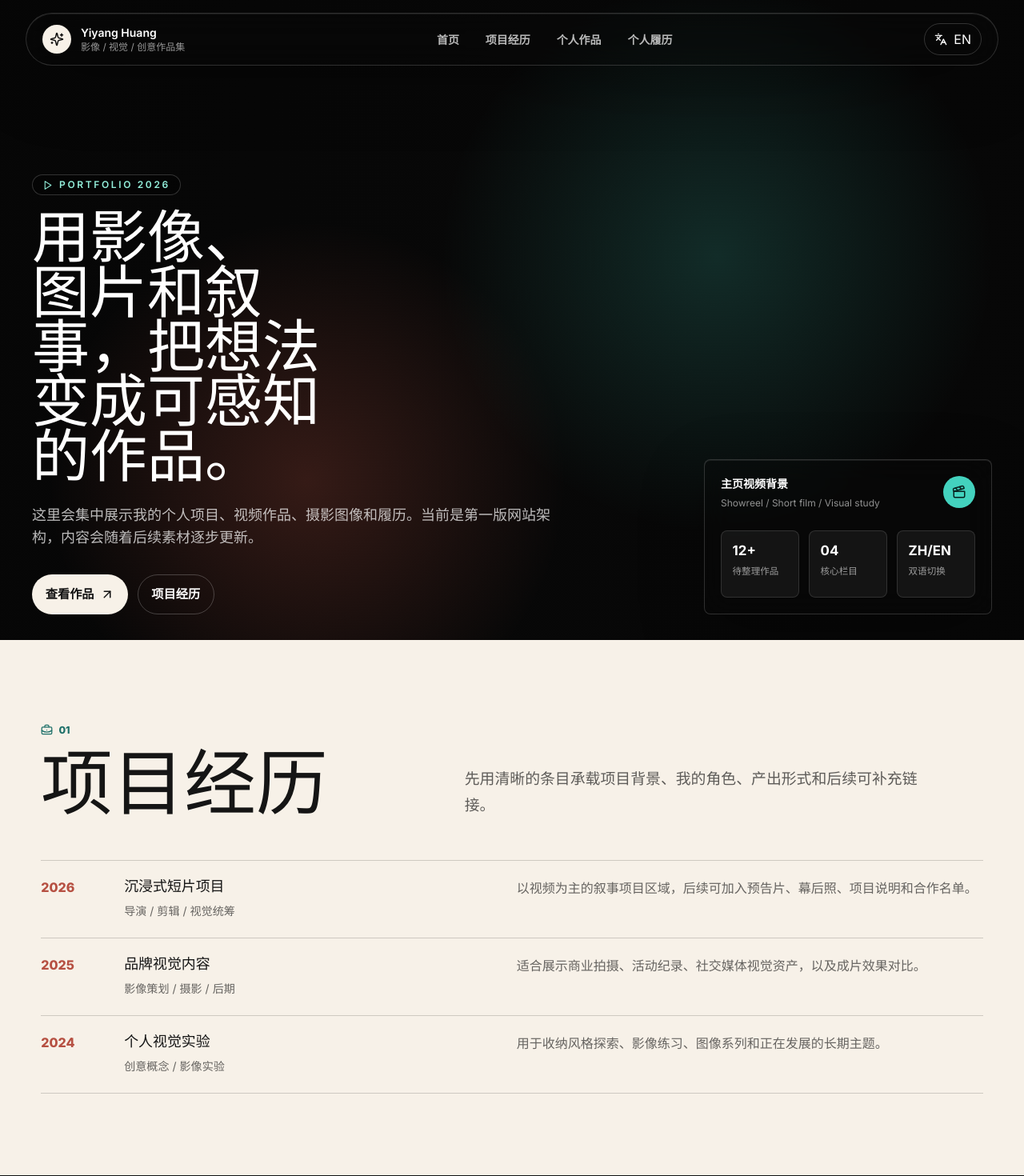
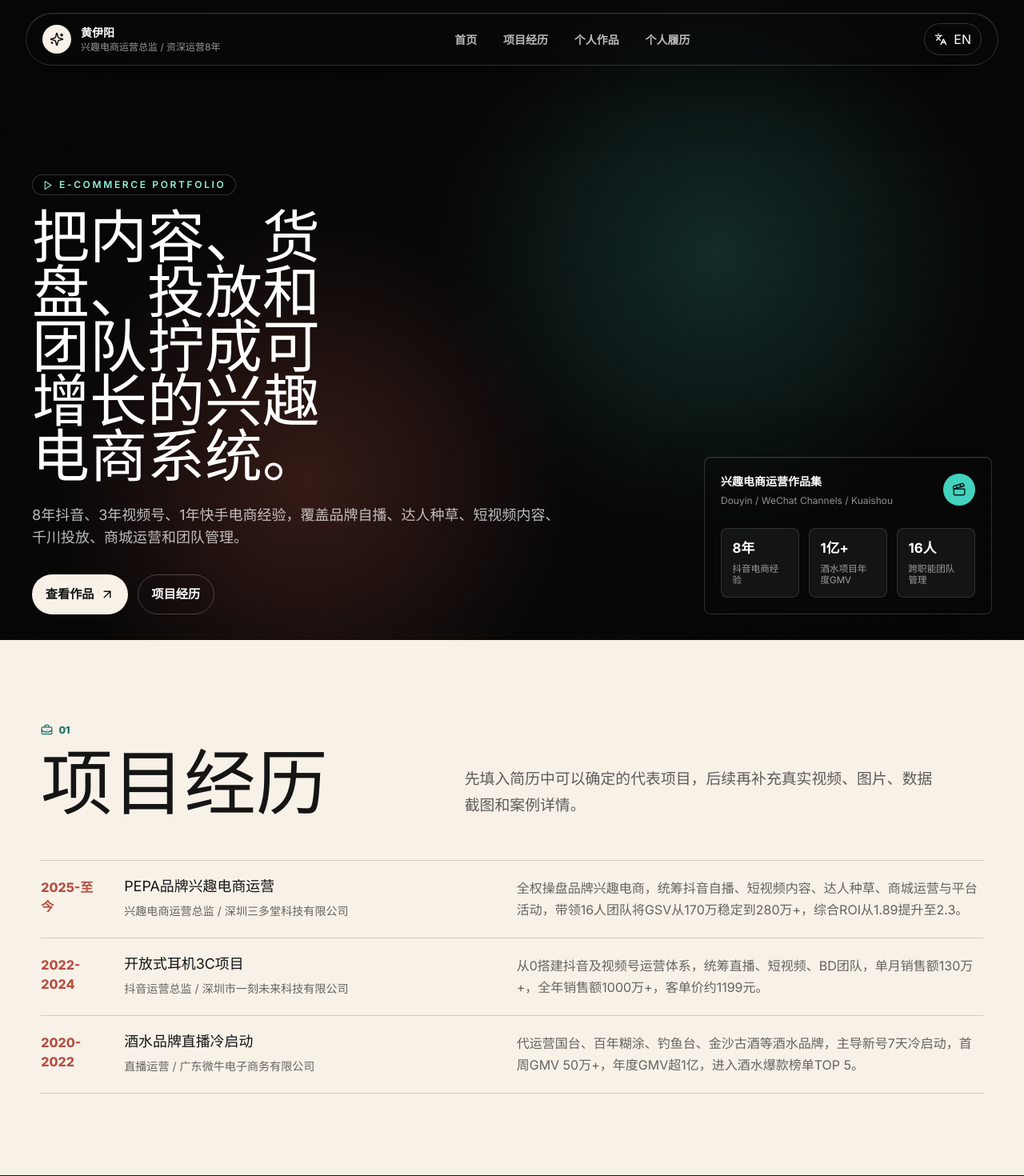
Before and after one commit to 844387279-code/EayonWong, a Next.js app: page / in a window 1280 px wide. Shown: the top 1470 px of the page at 80% size. Built offline with nearby package versions, Linux system fonts and the light colour scheme.

Commit message:
Fill portfolio content from resume

```diff
--- a/app/layout.tsx
+++ b/app/layout.tsx
@@ -2,27 +2,27 @@ import type { Metadata } from "next";
 import "./globals.css";
 
 export const metadata: Metadata = {
-  title: "Yiyang Huang Portfolio",
+  title: "黄伊阳 - 兴趣电商运营作品集",
   description:
-    "A bilingual personal portfolio for video, image, project experience, and resume highlights.",
+    "黄伊阳的兴趣电商运营作品集，展示抖音、视频号、快手电商经验、项目经历、个人作品与履历。",
   openGraph: {
-    title: "Yiyang Huang Portfolio",
+    title: "黄伊阳 - 兴趣电商运营作品集",
     description:
-      "A bilingual personal portfolio for video, image, project experience, and resume highlights.",
+      "展示黄伊阳在品牌自播、达人种草、短视频内容、投放、商城运营和团队管理方面的代表经历。",
     images: [
       {
         url: "/og.png",
         width: 1200,
         height: 630,
-        alt: "Yiyang Huang portfolio preview",
+        alt: "黄伊阳兴趣电商运营作品集预览",
       },
     ],
   },
   twitter: {
     card: "summary_large_image",
-    title: "Yiyang Huang Portfolio",
+    title: "黄伊阳 - 兴趣电商运营作品集",
     description:
-      "A bilingual personal portfolio for video, image, project experience, and resume highlights.",
+      "展示黄伊阳在品牌自播、达人种草、短视频内容、投放、商城运营和团队管理方面的代表经历。",
     images: ["/og.png"],
   },
   icons: {
--- a/app/page.tsx
+++ b/app/page.tsx
@@ -21,8 +21,8 @@ type Locale = "zh" | "en";
 
 const copy = {
   zh: {
-    brand: "Yiyang Huang",
-    role: "影像 / 视觉 / 创意作品集",
+    brand: "黄伊阳",
+    role: "兴趣电商运营总监 / 资深运营8年",
     nav: [
       { label: "首页", href: "#home" },
       { label: "项目经历", href: "#projects" },
@@ -30,66 +30,66 @@ const copy = {
       { label: "个人履历", href: "#resume" },
     ],
     langLabel: "EN",
-    heroKicker: "Portfolio 2026",
-    heroTitle: "用影像、图片和叙事，把想法变成可感知的作品。",
+    heroKicker: "E-commerce Portfolio",
+    heroTitle: "把内容、货盘、投放和团队拧成可增长的兴趣电商系统。",
     heroBody:
-      "这里会集中展示我的个人项目、视频作品、摄影图像和履历。当前是第一版网站架构，内容会随着后续素材逐步更新。",
+      "8年抖音、3年视频号、1年快手电商经验，覆盖品牌自播、达人种草、短视频内容、千川投放、商城运营和团队管理。",
     heroCta: "查看作品",
     heroSecondary: "项目经历",
-    reelLabel: "主页视频背景",
-    reelMeta: "Showreel / Short film / Visual study",
+    reelLabel: "兴趣电商运营作品集",
+    reelMeta: "Douyin / WeChat Channels / Kuaishou",
     stats: [
-      ["12+", "待整理作品"],
-      ["04", "核心栏目"],
-      ["ZH/EN", "双语切换"],
+      ["8年", "抖音电商经验"],
+      ["1亿+", "酒水项目年度GMV"],
+      ["16人", "跨职能团队管理"],
     ],
     projectsTitle: "项目经历",
-    projectsIntro: "先用清晰的条目承载项目背景、我的角色、产出形式和后续可补充链接。",
+    projectsIntro: "先填入简历中可以确定的代表项目，后续再补充真实视频、图片、数据截图和案例详情。",
     projects: [
       {
-        year: "2026",
-        title: "沉浸式短片项目",
-        role: "导演 / 剪辑 / 视觉统筹",
-        body: "以视频为主的叙事项目区域，后续可加入预告片、幕后照、项目说明和合作名单。",
+        year: "2025-至今",
+        title: "PEPA品牌兴趣电商运营",
+        role: "兴趣电商运营总监 / 深圳三多堂科技有限公司",
+        body: "全权操盘品牌兴趣电商，统筹抖音自播、短视频内容、达人种草、商城运营与平台活动，带领16人团队将GSV从170万稳定到280万+，综合ROI从1.89提升至2.3。",
       },
       {
-        year: "2025",
-        title: "品牌视觉内容",
-        role: "影像策划 / 摄影 / 后期",
-        body: "适合展示商业拍摄、活动纪录、社交媒体视觉资产，以及成片效果对比。",
+        year: "2022-2024",
+        title: "开放式耳机3C项目",
+        role: "抖音运营总监 / 深圳市一刻未来科技有限公司",
+        body: "从0搭建抖音及视频号运营体系，统筹直播、短视频、BD团队，单月销售额130万+，全年销售额1000万+，客单价约1199元。",
       },
       {
-        year: "2024",
-        title: "个人视觉实验",
-        role: "创意概念 / 影像实验",
-        body: "用于收纳风格探索、影像练习、图像系列和正在发展的长期主题。",
+        year: "2020-2022",
+        title: "酒水品牌直播冷启动",
+        role: "直播运营 / 广东微牛电子商务有限公司",
+        body: "代运营国台、百年糊涂、钓鱼台、金沙古酒等酒水品牌，主导新号7天冷启动，首周GMV 50万+，年度GMV超1亿，进入酒水爆款榜单TOP 5。",
       },
     ],
     worksTitle: "个人作品",
-    worksIntro: "视频和图片作品会以可筛选的网格呈现；现在先建立视觉节奏和信息层级。",
+    worksIntro: "先以简历中的作品和项目类型占位，后续可替换为真实视频、图片、账号截图与作品链接。",
     works: [
-      ["Video", "城市夜行", "短片 / 01:42"],
-      ["Image", "光线练习", "摄影系列 / 12张"],
-      ["Video", "人物切片", "纪录片段 / 03:18"],
-      ["Image", "静物与空间", "图像研究 / 8张"],
-      ["Video", "动态海报", "Motion / 00:24"],
-      ["Image", "色彩档案", "视觉实验 / 16张"],
+      ["Video", "客家小子账号内容", "客家米粉工厂 / 短视频作品"],
+      ["Image", "客家米粉工厂置顶作品", "个人账号 / 图文与视频素材"],
+      ["Video", "PEPA品牌短视频内容", "母婴品牌 / 内容运营"],
+      ["Image", "隔壁刘奶奶话题策划", "累计播放量1亿+"],
+      ["Video", "酒水直播投流素材", "直播间引流 / 脚本与剪辑"],
+      ["Image", "兴趣电商经营看板", "GMV / GSV / ROI复盘"],
     ],
     resumeTitle: "个人履历",
-    resumeIntro: "这一栏会放教育经历、工作经历、奖项、技能和联系方式，方便访客快速了解你。",
+    resumeIntro: "根据简历先填入教育经历、工作经历、核心能力和资格信息，后续可继续精修表达。",
     resumeItems: [
-      ["教育背景", "填写学校、专业、交换项目或相关课程。"],
-      ["工作 / 实习", "填写团队、职位、负责内容与代表项目。"],
-      ["技能工具", "剪辑、调色、摄影、设计、动效、策划等。"],
-      ["奖项 / 展映", "填写展映、奖项、发表、合作机构或媒体报道。"],
+      ["教育背景", "深圳大学视觉传达艺术设计本科；广东开放大学电子商务大专；广东省技师学院动漫设计与制作。"],
+      ["工作经历", "深圳三多堂科技、深圳青丛生物科技、深圳市一刻未来科技、广东微牛电子商务；累计11年工作经验。"],
+      ["核心能力", "品牌自播、达人种草、短视频内容、千川投放、商城运营、货盘设计、数据复盘与团队管理。"],
+      ["资格与标签", "驾驶证C1；国家地理摄影师；图虫网签约摄影师；期望城市深圳，求职意向兴趣电商运营总监。"],
     ],
-    contactTitle: "准备替换成真实内容",
-    contactBody: "下一步可以把首页视频、作品图片、项目文案和履历信息逐一换成你的真实素材。",
+    contactTitle: "更多作品素材待补充",
+    contactBody: "下一步可以继续补充客家小子账号视频、置顶图片作品、BOSS直聘APP/微信小程序展示和项目数据截图。",
     contactCta: "联系我",
   },
   en: {
     brand: "Yiyang Huang",
-    role: "Film / Visual / Creative Portfolio",
+    role: "Interest E-commerce Operations Director / 8 Years Senior Operator",
     nav: [
       { label: "Home", href: "#home" },
       { label: "Projects", href: "#projects" },
@@ -97,61 +97,61 @@ const copy = {
       { label: "Resume", href: "#resume" },
     ],
     langLabel: "中",
-    heroKicker: "Portfolio 2026",
-    heroTitle: "Turning ideas into felt experiences through video, images, and narrative.",
+    heroKicker: "E-commerce Portfolio",
+    heroTitle: "Building scalable interest e-commerce systems across content, products, media buying, and teams.",
     heroBody:
-      "A home for my personal projects, video work, photography, and resume. This first version sets up the structure so real materials can be added piece by piece.",
+      "8 years of Douyin e-commerce, 3 years of WeChat Channels, and 1 year of Kuaishou experience across brand livestreaming, creator seeding, short video content, Qianchuan ads, store operations, and team management.",
     heroCta: "View works",
     heroSecondary: "Projects",
-    reelLabel: "Homepage video background",
-    reelMeta: "Showreel / Short film / Visual study",
+    reelLabel: "Interest e-commerce portfolio",
+    reelMeta: "Douyin / WeChat Channels / Kuaishou",
     stats: [
-      ["12+", "Works to curate"],
-      ["04", "Core sections"],
-      ["ZH/EN", "Language switch"],
+      ["8 yrs", "Douyin e-commerce"],
+      ["100M+", "Annual GMV in liquor projects"],
+      ["16", "Cross-functional team members"],
     ],
     projectsTitle: "Project Experience",
-    projectsIntro: "A clear structure for project context, your role, deliverables, and future links.",
+    projectsIntro: "Representative resume projects are filled in first; videos, images, screenshots, and deeper case details can be added later.",
     projects: [
       {
-        year: "2026",
-        title: "Immersive Short Film",
-        role: "Director / Editor / Visual Lead",
-        body: "A video-led narrative project area for trailers, stills, notes, credits, and process material.",
+        year: "2025-Present",
+        title: "PEPA Interest E-commerce Operations",
+        role: "Operations Director / Shenzhen Sanduotang Technology",
+        body: "Led brand interest e-commerce operations across Douyin livestreaming, short videos, creator seeding, store operations, and campaign planning. Managed a 16-person team, growing GSV from RMB 1.7M to 2.8M+ and improving ROI from 1.89 to 2.3.",
       },
       {
-        year: "2025",
-        title: "Brand Visual Content",
-        role: "Creative Planning / Photography / Post",
-        body: "For commercial shoots, event documentation, social visuals, and before-after presentation.",
+        year: "2022-2024",
+        title: "Open-ear Headphone 3C Project",
+        role: "Douyin Operations Director / Shenzhen Yike Future Technology",
+        body: "Built Douyin and WeChat Channels operations from scratch, leading livestreaming, short video, and BD teams. Achieved RMB 1.3M+ monthly sales and RMB 10M+ annual sales with an average order value around RMB 1,199.",
       },
       {
-        year: "2024",
-        title: "Personal Visual Studies",
-        role: "Concept / Moving Image Experiment",
-        body: "A home for style tests, visual exercises, image series, and developing long-term themes.",
+        year: "2020-2022",
+        title: "Liquor Brand Livestream Launches",
+        role: "Livestream Operations / Guangdong Weiniu E-commerce",
+        body: "Operated livestream accounts for Guotai, Bainian Hututu, Diaoyutai, Jinsha Gujiu, and other liquor brands. Led 7-day cold starts, achieving RMB 500K+ first-week GMV and RMB 100M+ annual GMV with products entering the platform TOP 5 list.",
       },
     ],
     worksTitle: "Selected Works",
-    worksIntro: "Video and image pieces will live in a scannable grid. For now, the page establishes rhythm and hierarchy.",
+    worksIntro: "Resume-backed work placeholders are filled in first, ready to be replaced with real videos, images, account screenshots, and links.",
     works: [
-      ["Video", "Night Walks", "Short film / 01:42"],
-      ["Image", "Light Study", "Photo series / 12 images"],
-      ["Video", "Portrait Cuts", "Documentary fragment / 03:18"],
-      ["Image", "Objects and Rooms", "Image study / 8 images"],
-      ["Video", "Motion Poster", "Motion / 00:24"],
-      ["Image", "Color Archive", "Visual experiment / 16 images"],
+      ["Video", "Kejia Xiaozi Account Content", "Kejia Rice Noodle Factory / Short videos"],
+      ["Image", "Pinned Kejia Rice Noodle Works", "Personal account / Image and video assets"],
+      ["Video", "PEPA Brand Short Videos", "Mother and baby brand / Content operations"],
+      ["Image", "Gebiliunainai Topic Planning", "100M+ cumulative views"],
+      ["Video", "Liquor Livestream Ad Creatives", "Traffic acquisition / Scripts and edits"],
+      ["Image", "E-commerce Performance Dashboard", "GMV / GSV / ROI reviews"],
     ],
     resumeTitle: "Resume",
-    resumeIntro: "A compact area for education, experience, awards, skills, and contact details.",
+    resumeIntro: "Education, work experience, core strengths, and qualifications are filled in from the resume and can be refined later.",
     resumeItems: [
-      ["Education", "Add school, major, exchange programs, or relevant coursework."],
-      ["Work / Internship", "Add teams, roles, responsibilities, and representative projects."],
-      ["Skills", "Editing, color, photography, design, motion, planning, and more."],
-      ["Awards / Screenings", "Add screenings, awards, publications, partners, or press."],
+      ["Education", "Shenzhen University, Visual Communication Art Design; Guangdong Open University, E-commerce; Guangdong Technician College, Animation Design and Production."],
+      ["Experience", "Shenzhen Sanduotang Technology, Shenzhen Qingcong Biotechnology, Shenzhen Yike Future Technology, and Guangdong Weiniu E-commerce; 11 years of total work experience."],
+      ["Core Skills", "Brand livestreaming, creator seeding, short video content, Qianchuan ads, store operations, product planning, data review, and team management."],
+      ["Certificates", "C1 driving license; National Geographic photographer; contracted photographer on Tuchong; target city: Shenzhen."],
     ],
-    contactTitle: "Ready for your real materials",
-    contactBody: "Next, we can replace the video, images, project copy, and resume entries with your actual content.",
+    contactTitle: "More work materials to add",
+    contactBody: "Next, we can add Kejia Xiaozi videos, pinned image works, BOSS Zhipin APP / WeChat mini program showcases, and project data screenshots.",
     contactCta: "Contact",
   },
 } as const;
@@ -439,7 +439,7 @@ export default function Home() {
             <h2>{t.contactTitle}</h2>
             <p>{t.contactBody}</p>
           </div>
-          <a href="mailto:hello@example.com" className="primary-action dark">
+          <a href="mailto:844387279@qq.com" className="primary-action dark">
             <Mail size={18} aria-hidden="true" />
             {t.contactCta}
           </a>
```
